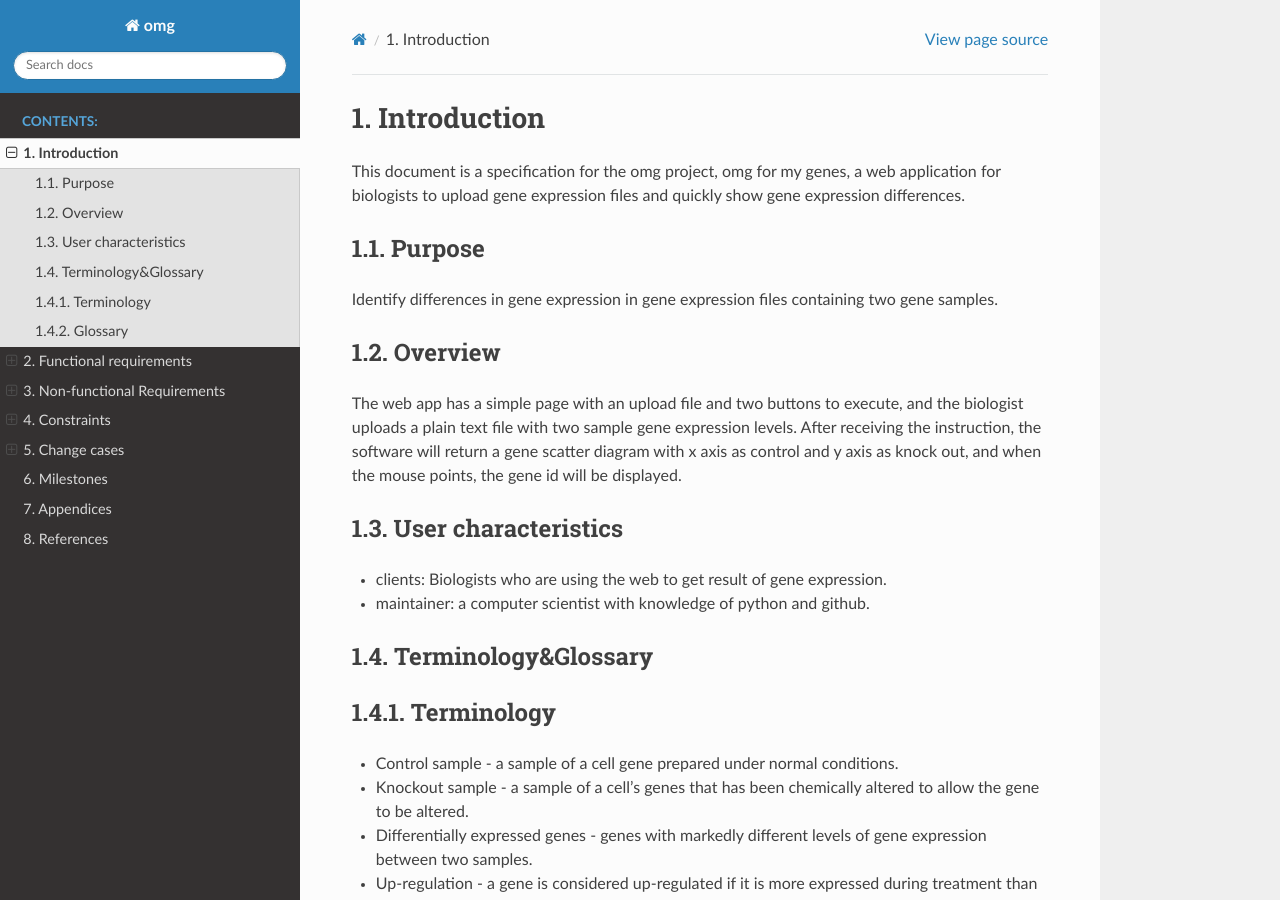
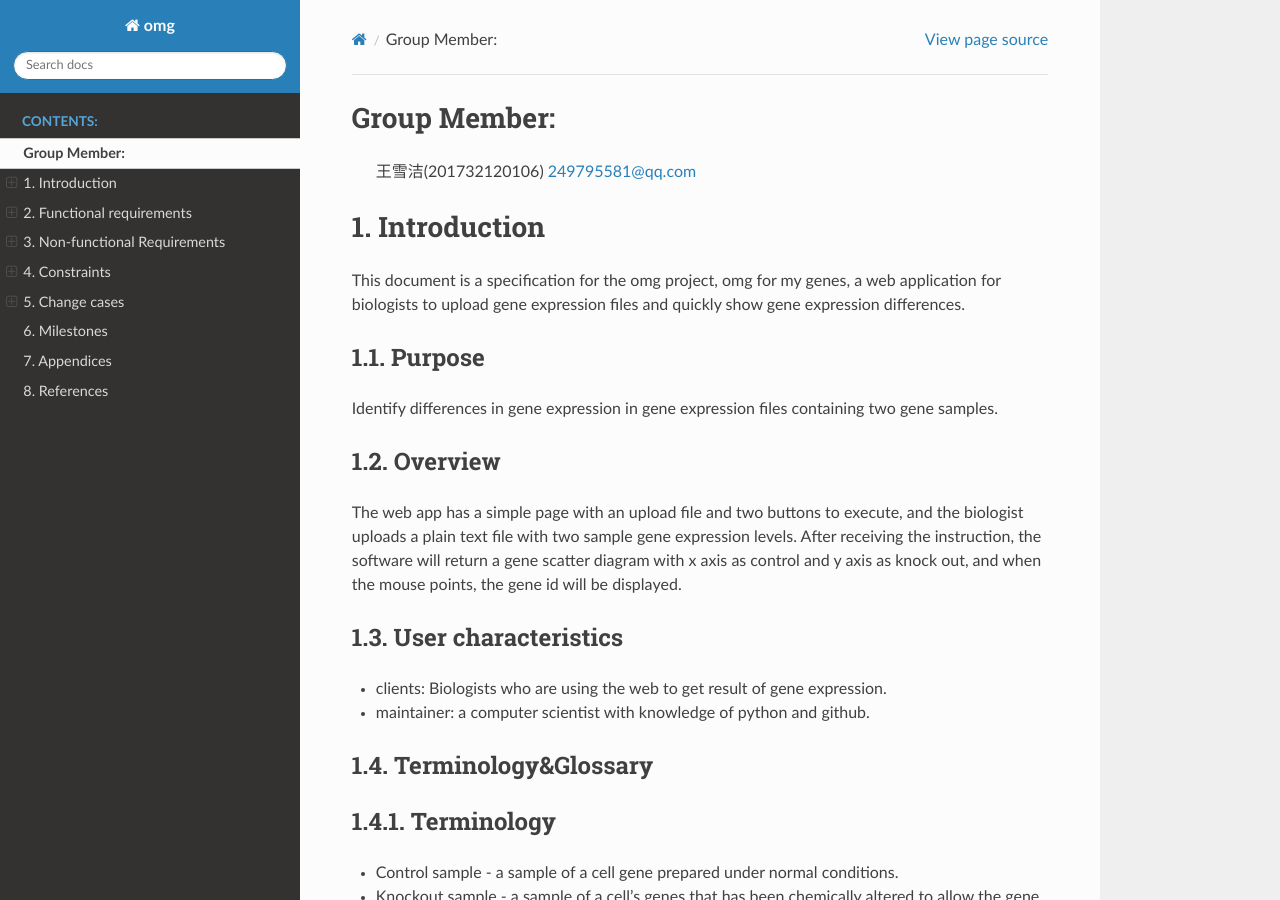
Before and after one commit to klitile/omg, a Sphinx documentation site: the page built from oh_my_gene/source/omg.rst, in a window 1280 px wide and 900 px high. Built offline with Sphinx 7.4.7 and the Read the Docs theme 2.0.0, drawn with Linux system fonts in a browser that asks for light colours.

Commit message:
Update omg.rst

```diff
--- a/oh_my_gene/source/omg.rst
+++ b/oh_my_gene/source/omg.rst
@@ -1,6 +1,10 @@
 :title: oh my genes
 
 :Group Member: 王雪洁(201732120106) 249795581@qq.com
+
+Group Member:
+--------------
+ 王雪洁(201732120106) 249795581@qq.com
 
 1. Introduction
 ------------------
```
